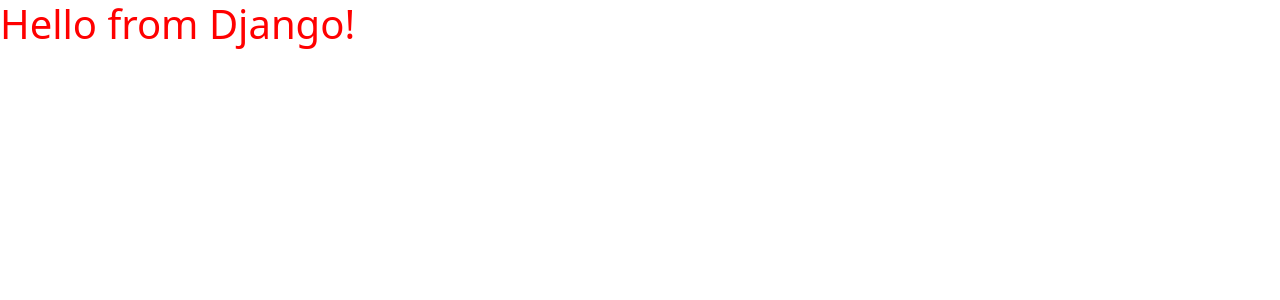
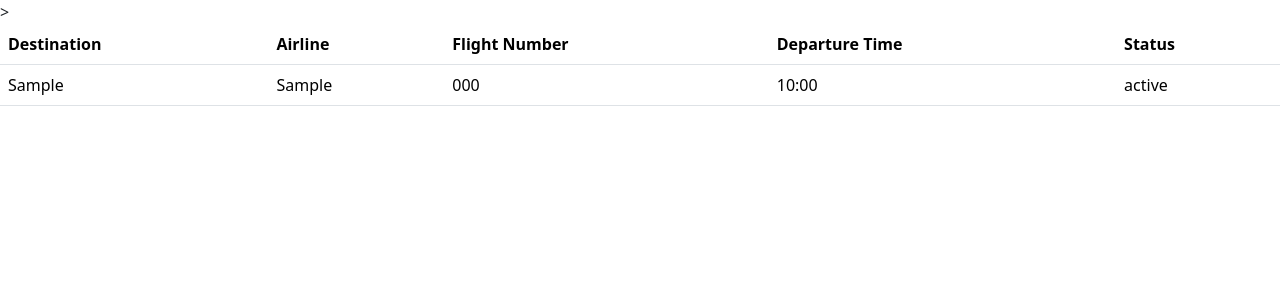
Before and after one commit to mogr20/flight-bookings, a Django app: page / in a window 1280 px wide. Shown: the top 300 px of the page. Run offline with Django 4.2, Linux system fonts and the light colour scheme; tables that the repository leaves empty hold one stand-in row (values such as "Sample post"); some libraries are stand-ins or nearby versions.

Commit message:
UPDATE: home page displays flight schedule

```diff
--- /dev/null
+++ b/booking/templates/booking/index.html
@@ -0,0 +1,38 @@
+{% extends "base.html" %}
+{% load static %}
+{% block content %}
+<!-- content starts here -->
+
+<div class="container-fluid">
+    <div class="row">
+        <table class="table">
+            <thead>
+                <tr>
+                    <th>Destination</th>
+                    <th>Airline</th>
+                    <th>Flight Number</th>
+                    <!-- We will be displaying the expected time rather than the scheduled time, so the user
+                 can immediately see when they need to get to the gate and when to expect take off. -->
+                    <th>Departure Time</th>
+                    <th>Status</th>>
+                </tr>
+            </thead>
+            <tbody>
+                {% for flight in flight_list %}
+                <tr>
+                    <td>{{ flight.arrival_airport.city }}</td>
+                    <td>{{ flight.airline }}</td>
+                    <td>{{ flight.flight_number }}</td>
+                    <td>{{ flight.expected_time|time:"H:i" }}</td>
+                    <td>{{ flight.status }}</td>
+                </tr>
+                {% endfor %}
+            </tbody>
+        </table>
+    </div>
+
+</div>
+
+
+<!-- end of index.html -->
+{% endblock %}
--- a/booking/views.py
+++ b/booking/views.py
@@ -1,9 +1,13 @@
 from django.shortcuts import render
+from django.views import generic
 from django.views.generic import TemplateView
+from .models import Flight
+
 
 # Create your views here.
-class HomePage(TemplateView):
+class HomePage(generic.ListView):
     """
     Displays the home page.
     """
-    template_name = 'index.html'
+    queryset = Flight.objects.all()
+    template_name = 'booking/index.html'
--- a/flight_bookings/settings.py
+++ b/flight_bookings/settings.py
@@ -28,7 +28,7 @@ TEMPLATE_DIR = os.path.join(BASE_DIR, 'templates')
 SECRET_KEY = os.environ.get("SECRET_KEY")
 
 # SECURITY WARNING: don't run with debug turned on in production!
-DEBUG = True
+DEBUG = False
 
 ALLOWED_HOSTS = [
     'mogr-flight-booking-fe5c31fca0d1.herokuapp.com',
--- a/templates/index.html
+++ b/templates/base.html
@@ -1,4 +1,6 @@
 {% load static %}
+
+{% url 'home' as home_url %}
 
 <!DOCTYPE html>
 <html lang="en">
@@ -22,9 +24,16 @@
     <link rel="stylesheet" href="{% static 'css/style.css' %}">
 </head>
 
-<body>
-    <h1>Hello from Django!</h1>
+<body class="d-flex flex-column">
+    <!-- <h1 class="">Hello from Django!</h1> -->
 
+    <main class="flex-shrink-0">
+
+        {% block content %}
+        <!-- Content is inserted here -->
+        {% endblock content %}
+
+    </main>
 
 
     <!-- Bootstrap JS -->
```
